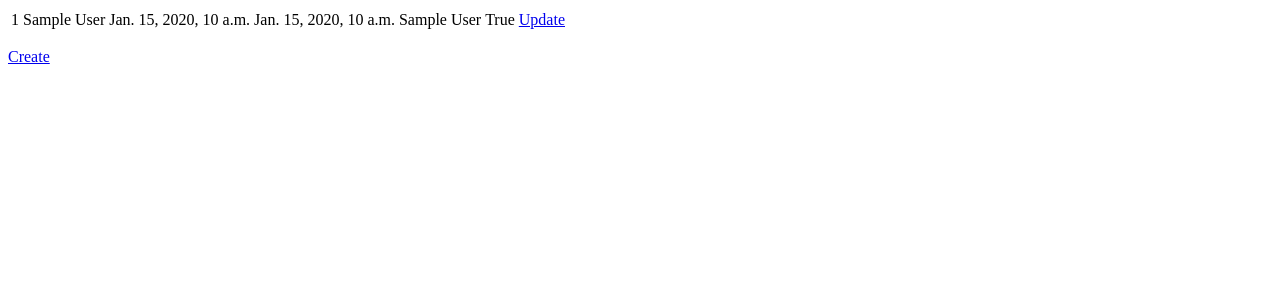
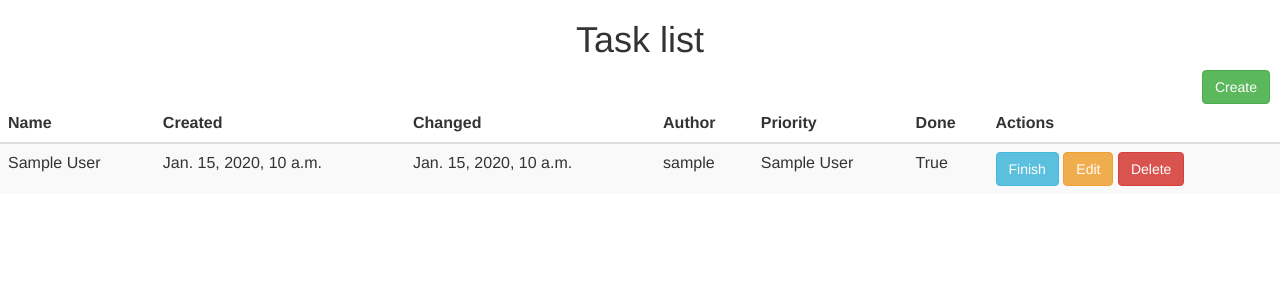
Before and after one commit to martinblasco-eb/todo-list, a Django app: page /task/ in a window 1280 px wide. Shown: the top 300 px of the page. Run offline with Django 3.2, Linux system fonts and the light colour scheme; tables that the repository leaves empty hold one stand-in row (values such as "Sample post"); some libraries are stand-ins or nearby versions.

Commit message:
added bootstrap3 in django

```diff
--- a/todo_list/settings.py
+++ b/todo_list/settings.py
@@ -35,6 +35,7 @@ ALLOWED_HOSTS = []
 
 INSTALLED_APPS = [
     'user_todo_list.apps.UserTodoListConfig',
+    'bootstrap3',
     'django.contrib.admin',
     'django.contrib.auth',
     'django.contrib.contenttypes',
--- a/user_todo_list/models.py
+++ b/user_todo_list/models.py
@@ -10,6 +10,10 @@ class Priority(models.Model):
 
 
 class Task(models.Model):
+
+    def __str__(self):
+        return self.name
+
     name = models.CharField(max_length=120)
     priority = models.ForeignKey(Priority, on_delete=models.CASCADE)
     created = models.DateTimeField(auto_now_add=True)
--- a/user_todo_list/templates/user_todo_list/task_list.html
+++ b/user_todo_list/templates/user_todo_list/task_list.html
@@ -1,14 +1,44 @@
-   <table>
+{% load bootstrap3 %}
+{% bootstrap_css %}
+{% bootstrap_javascript %}
+{% bootstrap_javascript jquery='full' %}
+<div class="row">
+    <div class="col-md-12">
+	<h1 style="text-align: center"> Task list </h1>
+	<div style="margin: 10px 10px;">
+	    <a href="{% url 'task-create' %}" class="btn btn-success pull-right">
+		{% bootstrap_icon "plus" %} Create
+	    </a>
+	</div>
+	<table class="table table-striped">
+	    <thead>
+		<tr>
+		    <th scope="col">Name</th>
+		    <th scope="col">Created</th>
+		    <th scope="col">Changed</th>
+		    <th scope="col">Author</th>
+		    <th scope="col">Priority</th>
+		    <th scope="col">Done</th>
+		    <th scope="col">Actions</th>
+		</tr>
+	    </thead>
+	    <tbody>
 		{% for task in object_list %}
 		<tr>
-           <td>{{task.id}}</td>
 		    <td>{{task.name}}</td>
 		    <td>{{task.created}}</td>
 		    <td>{{task.changed}}</td>
+		    <td>{{task.user}}</td>
 		    <td>{{task.priority}}</td>
 		    <td>{{task.done}}</td>
-	   <td><a href="{% url 'task-update' pk=task.id %}"> Update</a></td>
+		    <td>
+			<a class="btn btn-info" href="{% url 'task-check' pk=task.id %}"> {% bootstrap_icon "ok" %} Finish</a>
+			<a class="btn btn-warning" href="{% url 'task-update' pk=task.id %}"> {% bootstrap_icon "pencil" %} Edit</a>
+			<a class="btn btn-danger" href="{% url 'task-delete' pk=task.id %}"> {% bootstrap_icon "trash" %} Delete</a>
+		    </td>
 		</tr>
 		{% endfor %}
+	    </tbody>
 	</table>
-   <p><a href="{% url 'task-create' %}">Create</a></p>
+    </div>
+</div>
--- a/user_todo_list/urls.py
+++ b/user_todo_list/urls.py
@@ -5,5 +5,7 @@ from . import views
 urlpatterns = [
     url(r'create/$', views.TaskCreate.as_view(), name='task-create'),
     url(r'update/(?P<pk>[0-9]+)/$', views.TaskUpdate.as_view(), name='task-update'),
+    url(r'check/(?P<pk>[0-9]+)/$', views.check_task, name='task-check'),
+    url(r'delete/(?P<pk>[0-9]+)/$', views.TaskDelete.as_view(), name='task-delete'),
     url(r'^$', views.TaskList.as_view(), name='task-list'),
 ]
--- a/user_todo_list/views.py
+++ b/user_todo_list/views.py
@@ -1,7 +1,8 @@
 from django.shortcuts import render
-from django.views.generic import ListView, CreateView, UpdateView
+from django.views.generic import ListView, CreateView, UpdateView, DeleteView
 from .models import Task
 from django.core.urlresolvers import reverse_lazy
+from django.shortcuts import redirect
 
 
 # Create your views here.
@@ -18,3 +19,14 @@ class TaskUpdate(UpdateView):
     model = Task
     fields = '__all__'
     success_url = reverse_lazy('task-list')
+
+class TaskDelete(DeleteView):
+    model = Task
+    success_url = reverse_lazy('task-list')
+
+def check_task(request, pk):
+    task = Task.objects.get(pk=pk)
+    if not task.done:
+        task.done = True
+    task.save()
+    return redirect('task-list')
```
Also changed, not shown: user_todo_list/templates/user_todo_list/task_confirm_delete.html (added, +12 -0 lines), user_todo_list/templates/user_todo_list/task_form.html (+15 -3 lines). Lines whose indentation alone changed are shown as unchanged.
